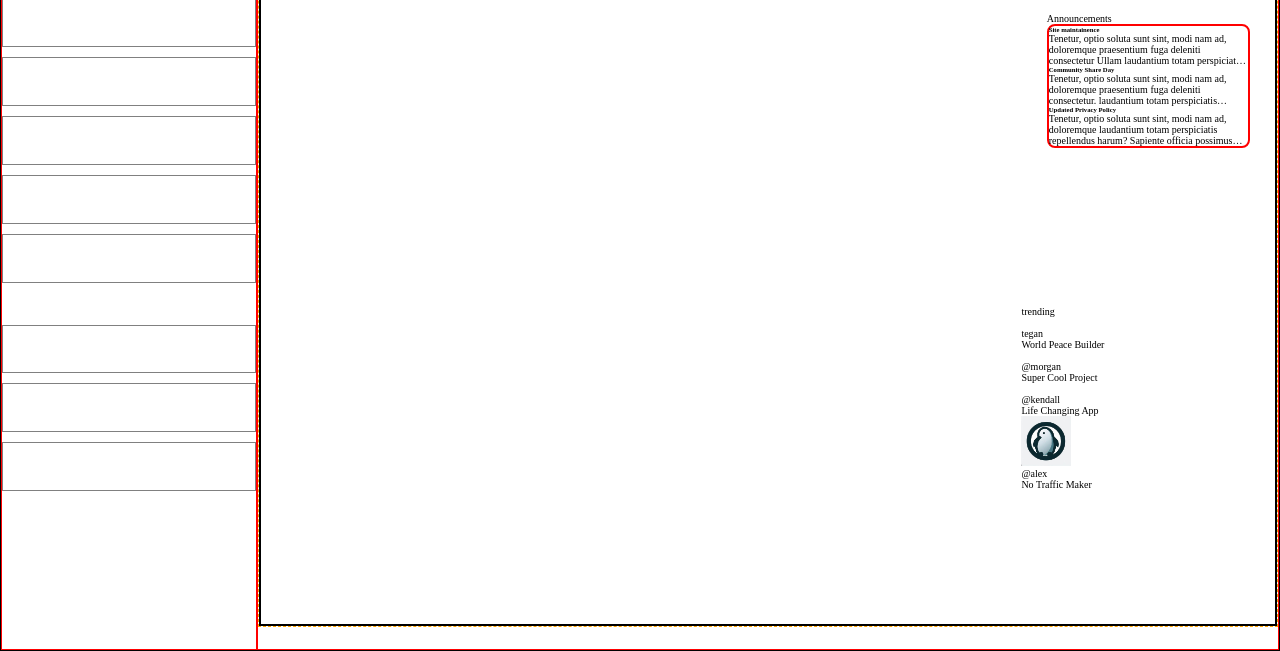
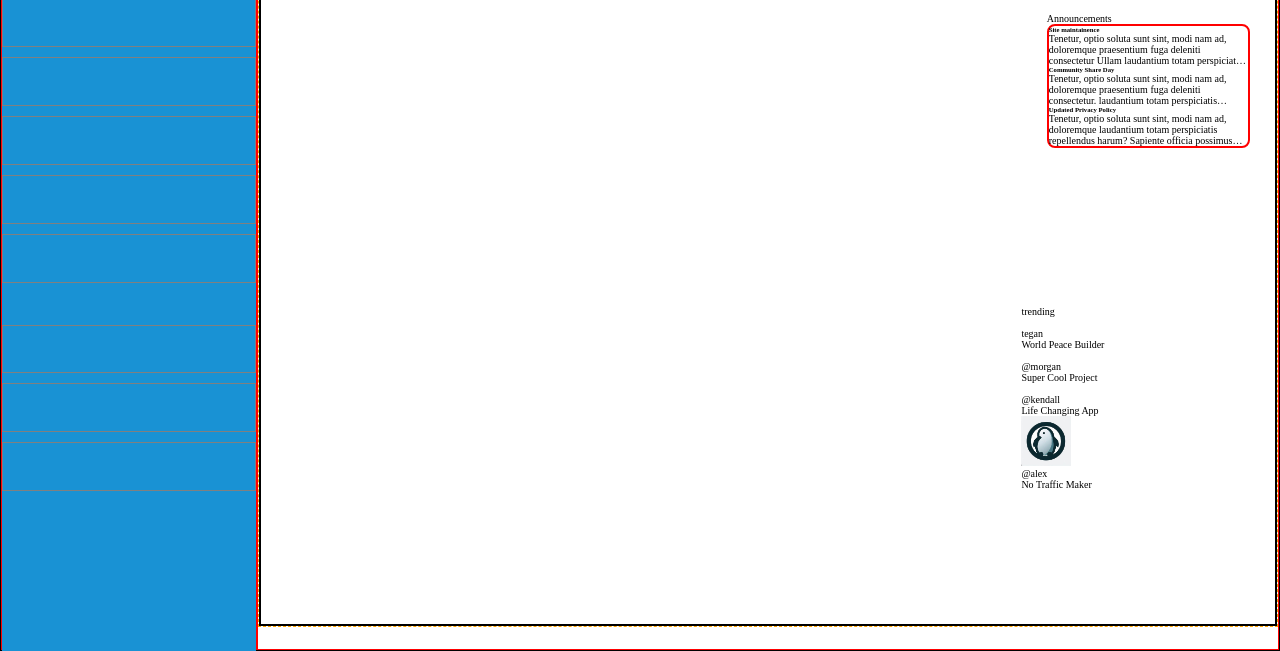
Before and after one commit to AvinashLikesToLearnNewStuff/admin-dashboard-project, a website: page index.html in a window 1280 px wide. Shown: the part 151-802 px from the top of the page. Drawn offline with Linux system fonts and the light colour scheme.

Commit message:
made background for aside

```diff
--- a/style.css
+++ b/style.css
@@ -40,14 +40,15 @@ font-size:62.5%
   grid-template-rows: 1fr 8fr;
   grid-template-areas:"logo"
   "menu";
-  height:100vh
+  height:100vh;
+  background:var(--button-color);
 }
 
 
 
 .menu-items{
   display:grid;
-  gap:10px
+  gap:10px;
 
 }
 .logo{
```
